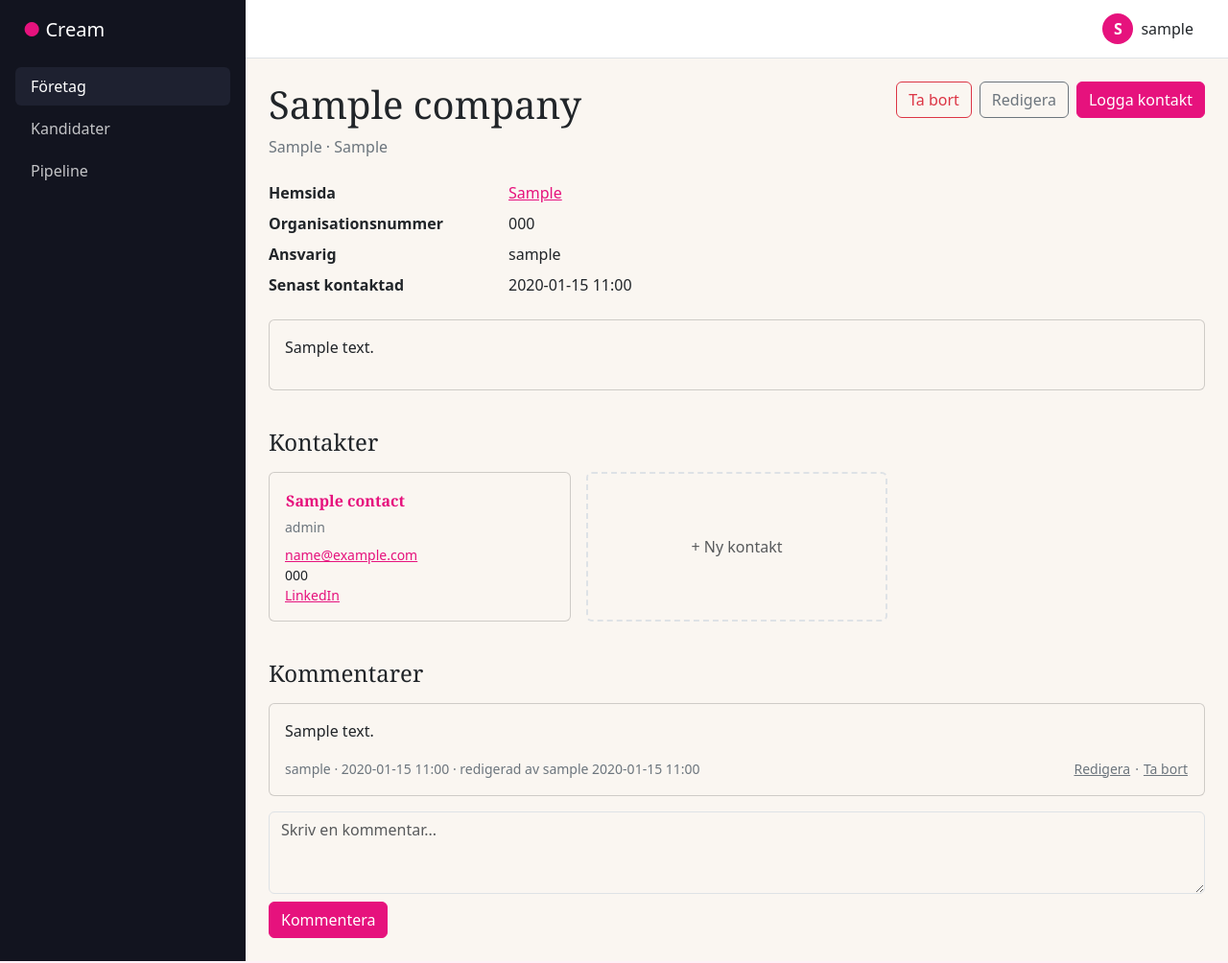
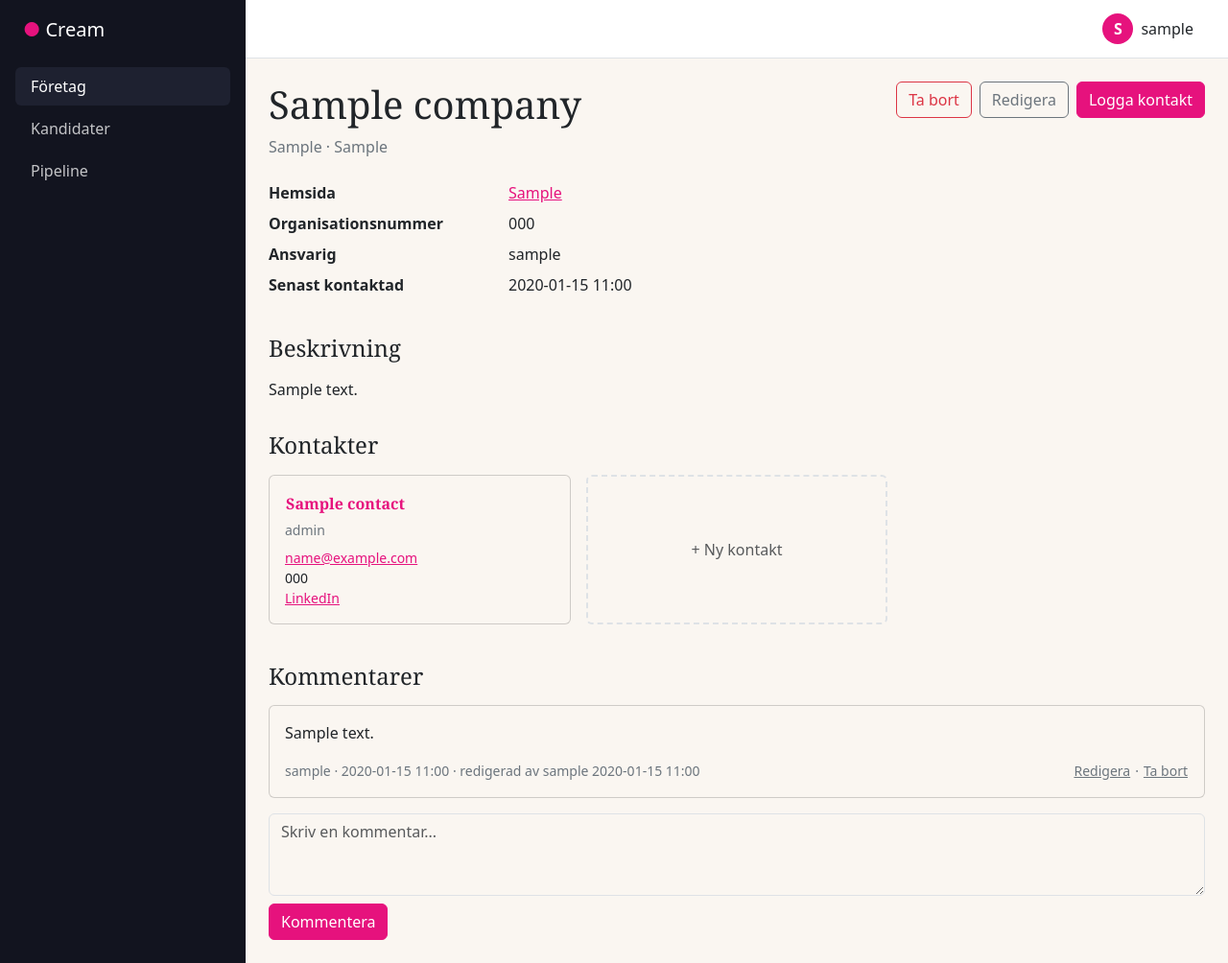
Before and after one commit to chreke/cream, a Django app: page /companies/1/ in a window 1280 px wide. Shown: the whole page at 96% size. Run offline with Django 5.2, Linux system fonts and the light colour scheme; a user stored in the database is signed in; tables that the repository leaves empty hold one stand-in row (values such as "Sample post"); some libraries are stand-ins or nearby versions.

Commit message:
Always display "Beskrivning" heading

```diff
--- a/crm/templates/crm/company_detail.html
+++ b/crm/templates/crm/company_detail.html
@@ -34,13 +34,8 @@
     <dd class="col-sm-9 mb-0">{{ company.last_contacted|date:"Y-m-d H:i"|default:"Aldrig" }}</dd>
   </dl>
 
-  {% if company.description %}
-    <div class="card mb-4">
-      <div class="card-body">
-        {{ company.description|markdown }}
-      </div>
-    </div>
-  {% endif %}
+  <h2 class="h4 mb-3 pt-3">Beskrivning</h2>
+  <p>{{ company.description|markdown }}</p>
 
   <h2 class="h4 mb-3 pt-3">Kontakter</h2>
   <div class="row g-3 mb-4">
```
